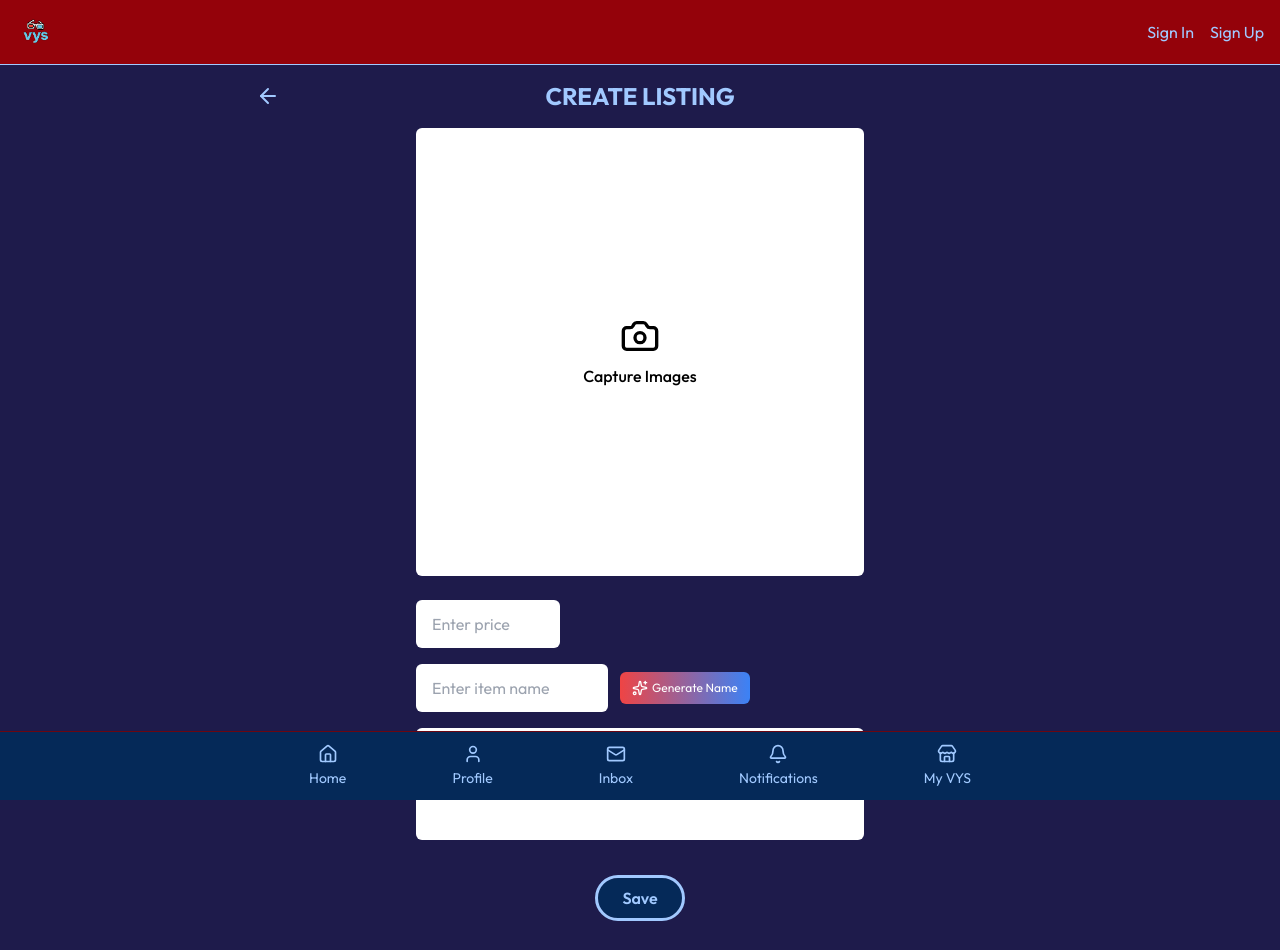
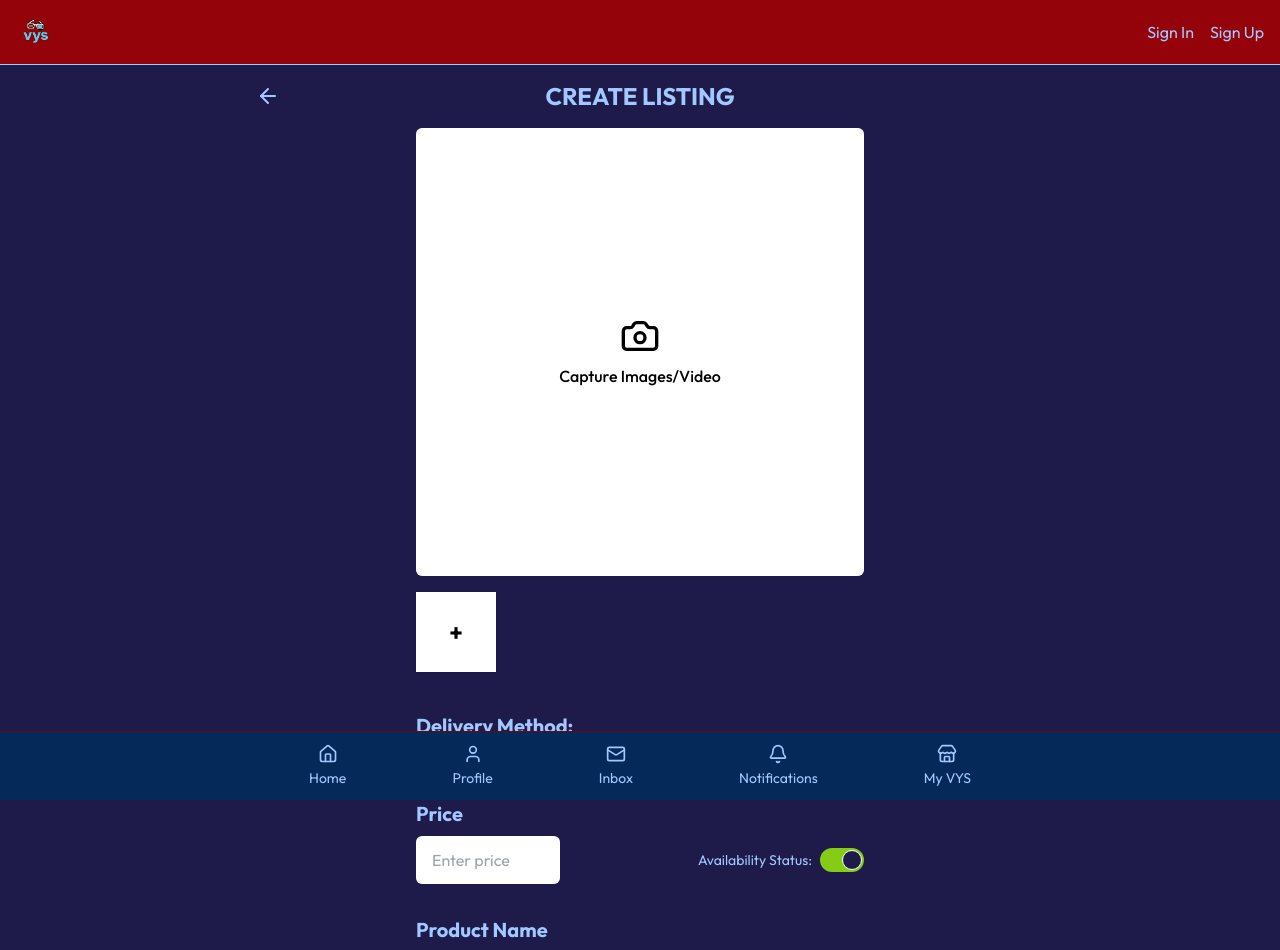
Before and after one commit to Moonwalkert3ch/VYS, a Next.js app in the folder vys-app/: page /create-listing in a window 1280 px wide. Shown: the top 950 px of the page. Built offline with nearby package versions, Linux system fonts and the light colour scheme; no server answers.

Commit message:
edited edit listing and create listings

```diff
--- a/vys-app/package.json
+++ b/vys-app/package.json
@@ -25,6 +25,7 @@
     "react": "^19.0.0",
     "react-dom": "^19.0.0",
     "tailwind-merge": "^3.3.0",
+    "tailwind-scrollbar-hide": "^4.0.0",
     "tailwindcss-animate": "^1.0.7",
     "three": "^0.177.0"
   },
--- a/vys-app/src/components/CreateListingPage.tsx
+++ b/vys-app/src/components/CreateListingPage.tsx
@@ -13,6 +13,8 @@ export default function CreateListingPage() {
   const [price, setPrice] = useState('');
   const [itemDescription, setItemDescription] = useState('');
   const [isDescriptionFocused, setIsDescriptionFocused] = useState(false);
+  const [isAvailable, setIsAvailable] = useState(true);
+  const [deliveryMethod, setDeliveryMethod] = useState<'pickup' | 'ship'>('pickup');
 
   return (
     <>
@@ -28,18 +30,64 @@ export default function CreateListingPage() {
         </div>
 
        {/* Image Capture Section */}
-        {/* Capture Images */}
+      <div className="w-full max-w-md flex flex-col gap-4 mb-6">
+        {/* Large Image Placeholder */}
         <Link href="/upload-image" className="block w-full max-w-md">
           <div className="cursor-pointer bg-white w-full aspect-square max-w-md flex flex-col items-center justify-center rounded-md transition hover:brightness-95">
             <Camera className="h-10 w-10 text-black mb-2" />
-            <span className="text-black font-medium">Capture Images</span>
+            <span className="text-black font-medium">Capture Images/Video</span>
         </div>
         </Link>
 
 
+        {/* Plus Button Below */}
+        <Link
+          href="/upload-image"
+          className="w-20 h-20 flex items-center justify-center bg-white text-black shadow hover:brightness-95 transition"
+          aria-label="Add more images"
+        >
+          <span className="text-2xl font-bold">+</span>
+        </Link>
+      </div>
+
+
+
         {/* Form */}
-      <form className="w-full max-w-md space-y-4 mt-6">
-        {/* Price */}
+       {/* Delivery Method Options */}
+            <div className="w-full max-w-md space-y-2 mb-4">
+                <label className="block text-lg sm:text-xl font-bold mt-4 text-[#A1C9FF]">Delivery Method:</label>
+                <div className="flex gap-6">
+                <label className="flex items-center gap-2 cursor-pointer">
+                <input
+                    type="radio"
+                    name="delivery"
+                    value="pickup"
+                    checked={deliveryMethod === 'pickup'}
+                    onChange={() => setDeliveryMethod('pickup')}
+                    className="form-radio text-blue-600"
+                />
+                <span className="text-sm">Pick up only</span>
+                </label>
+                <label className="flex items-center gap-2 cursor-pointer">
+                <input
+                    type="radio"
+                    name="delivery"
+                    value="ship"
+                    checked={deliveryMethod === 'ship'}
+                    onChange={() => setDeliveryMethod('ship')}
+                    className="form-radio text-blue-600"
+                />
+                <span className="text-sm">Ship only</span>
+                </label>
+            </div>
+            </div>
+
+
+            {/* Price + Availability Toggle Row */}
+            <div className="block w-full max-w-md space-y-2 mb-4">
+                <h3 className="text-lg sm:text-xl font-bold mt-4">Price</h3>
+                <div className="flex justify-between items-center w-full">
+                    {/* Price Input */}
                     <input
                     type="number"
                     value={price}
@@ -48,26 +96,46 @@ export default function CreateListingPage() {
                     className="w-36 px-4 py-3 rounded-md text-black placeholder-gray-400 focus:outline-none"
                     />
 
+                    {/* Toggle Switch */}
+                    <div className="flex items-center gap-2">
+                    <span className="text-sm">Availability Status:</span>
+                    <label className="relative inline-flex items-center cursor-pointer">
+                        <input
+                        type="checkbox"
+                        className="sr-only peer"
+                        checked={isAvailable}
+                        onChange={() => setIsAvailable((prev) => !prev)}
+                        />
+                        <div className="w-11 h-6 bg-red-600 peer-focus:outline-none peer-focus:ring-2 peer-focus:ring-blue-500 rounded-full peer peer-checked:bg-lime-500 after:content-[''] after:absolute after:left-[2px] after:top-[2px] after:bg-indigo-950 after:border-gray-300 after:border after:rounded-full after:h-5 after:w-5 after:transition-all peer-checked:after:translate-x-full peer-checked:after:border-white"></div>
+                    </label>
+                    </div>
+                </div>
+            </div>
+
             {/* Item Name with AI Generate */}
-        <div className="flex items-center gap-3">
+            <div className="w-full max-w-md space-y-2 mb-4">
+                <h3 className="text-lg sm:text-xl font-bold mt-4">Product Name</h3>
+                <div className="flex items-center justify-between gap-4">
                     <input
                     type="text"
                     value={itemName}
                     onChange={(e) => setItemName(e.target.value)}
                     placeholder="Enter item name"
-            className="w-48 px-4 py-3 rounded-md text-black placeholder-gray-400 focus:outline-none"
+                    className="flex-1 px-4 py-3 rounded-md text-black placeholder-gray-400 focus:outline-none"
                     />
                     <button
                     type="button"
-            className="bg-gradient-to-r from-red-500 to-blue-500 text-white text-xs px-3 py-2 rounded-md flex items-center gap-1"
+                    className="bg-gradient-to-r from-red-500 to-blue-500 text-white text-xs px-3 py-2 rounded-md flex items-center gap-2 whitespace-nowrap"
                     >
                     <Sparkles className="h-4 w-4" />
                     Generate Name
                     </button>
                 </div>
+            </div>
 
                 {/* Item Description with AI Generate */}
-        <div className="relative w-full max-w-4xl">
+                <div className="relative w-full max-w-4xl mt-4">
+                    <h3 className="text-lg sm:text-xl font-bold mt-4 mb-2">Product Description</h3>
                     <textarea
                         value={itemDescription}
                         onChange={(e) => setItemDescription(e.target.value)}
@@ -80,22 +148,22 @@ export default function CreateListingPage() {
                     />
                     <button
                         type="button"
-                        className="absolute top-2 right-2 bg-gradient-to-r from-red-500 to-blue-500 text-white text-xs px-3 py-2 rounded-md flex items-center gap-1 shadow"
+                        className="absolute top-14 right-2 bg-gradient-to-r from-red-500 to-blue-500 text-white text-xs px-3 py-2 rounded-md flex items-center gap-1 shadow"
                     >
                         <Sparkles className="h-4 w-4" />
                         Generate Description
                     </button>
                 </div>
+
            {/* Save Changes Button */}
           <div className="flex justify-center pt-4">
             <button
               type="submit"
               className="bg-[#052958] hover:bg-indigo-950 text-[#A1C9FF] outline font-semibold py-2 px-6 rounded-full transition duration-200"
             >
-              Save
+              Submit
             </button>
           </div>
-        </form>
       </main>
 
       {/* Bottom Navigation Bar */}
--- a/vys-app/src/components/EditListingPage.tsx
+++ b/vys-app/src/components/EditListingPage.tsx
@@ -15,6 +15,9 @@ export default function EditListingPage() {
   const [isDescriptionFocused, setIsDescriptionFocused] = useState(false);
   const [isAvailable, setIsAvailable] = useState(true);
   const [deliveryMethod, setDeliveryMethod] = useState<'pickup' | 'ship'>('pickup');
+  const additionalImages = Array(5).fill('/placeholder.jpg');
+
+
 
 
 
@@ -31,17 +34,42 @@ export default function EditListingPage() {
                 </button>
                 <h1 className="text-2xl font-bold text-center w-full">EDIT LISTING</h1>
             </div>
+            <div className="w-full max-w-screen-md space-y-6">
 
+{/* 3D Model Preview + Scrollable Thumbnails */}
+<div className="w-full max-w-md flex flex-col items-center gap-4 mt-8">
   {/* 3D Model Placeholder */}
-            <Link href="/upload-image" className="block w-full max-w-md">
-                <div className="bg-white w-full aspect-square max-w-md flex items-center justify-center rounded-md mb-6">
-                    <p className='text-bold text-xl text-black text-center'>3d image rendered here</p>
+  <div className="w-full aspect-square bg-white rounded-md flex items-center justify-center text-black font-semibold text-sm">
+    3D Model Placeholder
+  </div>
+
+ {/* Scrollable Additional Images (Swipeable) */}
+    <div className="w-full -mx-4 px-4 overflow-x-auto scrollbar-hide">
+        <div className="flex gap-3 w-max">
+            {/* Plus sign card */}
+            <Link href="/upload-image">
+            <div className="w-20 h-20 flex-shrink-0 bg-white rounded-md flex items-center justify-center text-black text-xl font-bold hover:brightness-90">
+                +
             </div>
             </Link>
 
+            {/* Image Placeholders */}
+            {additionalImages.map((src, index) => (
+            <div
+                key={index}
+                className="w-20 h-20 flex-shrink-0 bg-white rounded-md flex items-center justify-center text-black text-xs cursor-pointer hover:brightness-90"
+            >
+                Img {index + 1}
+            </div>
+            ))}
+        </div>
+    </div>
+    </div>
+
+
             {/* Delivery Method Options */}
             <div className="w-full max-w-md space-y-2 mb-4">
-                <label className="block font-medium text-sm text-[#A1C9FF]">Delivery Method:</label>
+                <label className="block text-lg sm:text-xl font-bold mt-4 text-[#A1C9FF]">Delivery Method:</label>
                 <div className="flex gap-6">
                 <label className="flex items-center gap-2 cursor-pointer">
                 <input
@@ -68,8 +96,10 @@ export default function EditListingPage() {
             </div>
             </div>
 
+
             {/* Price + Availability Toggle Row */}
-            <div className="w-full max-w-md space-y-4">
+            <div className="block w-full max-w-md space-y-2 mb-4">
+                <h3 className="text-lg sm:text-xl font-bold mt-4">Price</h3>
                 <div className="flex justify-between items-center w-full">
                     {/* Price Input */}
                     <input
@@ -97,25 +127,29 @@ export default function EditListingPage() {
             </div>
 
             {/* Item Name with AI Generate */}
-                <div className="flex items-center gap-4 w-full max-w-md mt-4">
+            <div className="w-full max-w-md space-y-2 mb-4">
+                <h3 className="text-lg sm:text-xl font-bold mt-4">Product Name</h3>
+                <div className="flex items-center justify-between gap-4">
                     <input
                     type="text"
                     value={itemName}
                     onChange={(e) => setItemName(e.target.value)}
                     placeholder="Enter item name"
-                        className="w-48 px-4 py-3 rounded-md text-black placeholder-gray-400 focus:outline-none"
+                    className="flex-1 px-4 py-3 rounded-md text-black placeholder-gray-400 focus:outline-none"
                     />
                     <button
                     type="button"
-                        className="bg-gradient-to-r from-red-500 to-blue-500 text-white text-xs px-3 py-2 rounded-md flex items-center gap-1"
+                    className="bg-gradient-to-r from-red-500 to-blue-500 text-white text-xs px-3 py-2 rounded-md flex items-center gap-2 whitespace-nowrap"
                     >
                     <Sparkles className="h-4 w-4" />
                     Generate Name
                     </button>
                 </div>
+            </div>
 
                 {/* Item Description with AI Generate */}
                 <div className="relative w-full max-w-4xl mt-4">
+                    <h3 className="text-lg sm:text-xl font-bold mt-4 mb-2">Product Description</h3>
                     <textarea
                         value={itemDescription}
                         onChange={(e) => setItemDescription(e.target.value)}
@@ -128,7 +162,7 @@ export default function EditListingPage() {
                     />
                     <button
                         type="button"
-                        className="absolute top-2 right-2 bg-gradient-to-r from-red-500 to-blue-500 text-white text-xs px-3 py-2 rounded-md flex items-center gap-1 shadow"
+                        className="absolute top-10 right-2 bg-gradient-to-r from-red-500 to-blue-500 text-white text-xs px-3 py-2 rounded-md flex items-center gap-1 shadow"
                     >
                         <Sparkles className="h-4 w-4" />
                         Generate Description
@@ -146,6 +180,8 @@ export default function EditListingPage() {
                             Save
                         </button>
                     </Link>
+
+                </div>
             </div>
         </main>
 
--- a/vys-app/tailwind.config.js
+++ b/vys-app/tailwind.config.js
@@ -79,5 +79,8 @@ module.exports = {
       },
   	}
   },
-  plugins: [require("tailwindcss-animate")],
+  plugins: [
+	require("tailwindcss-animate"),
+	require('tailwind-scrollbar-hide')
+  ],
 }
```
Also changed, not shown: vys-app/src/components/ProductListingPage.tsx (indentation only), 1 other file (tests, documents, lock files or other folders). Lines whose indentation alone changed are shown as unchanged.
